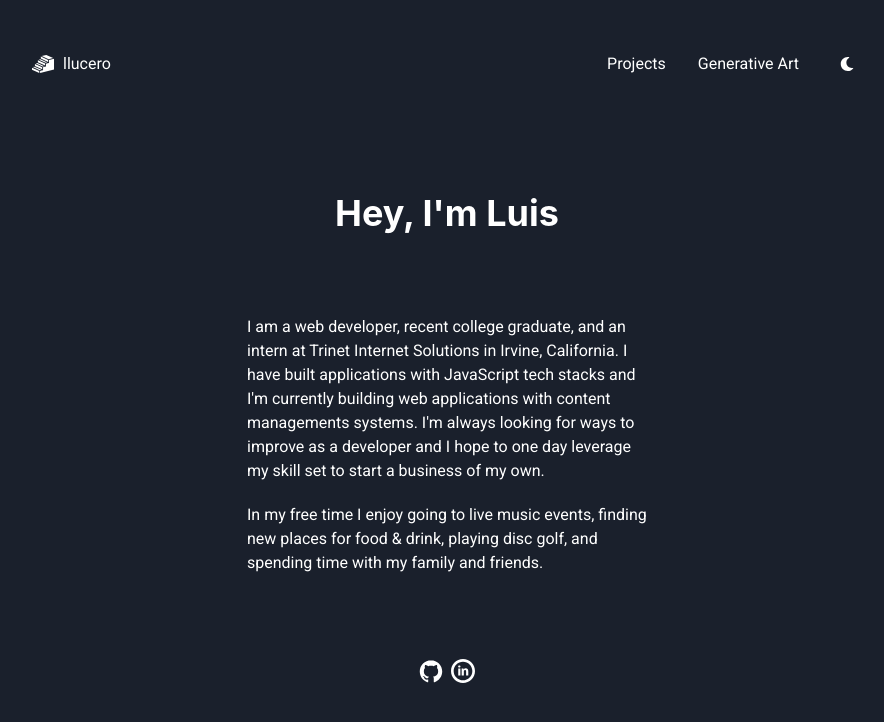
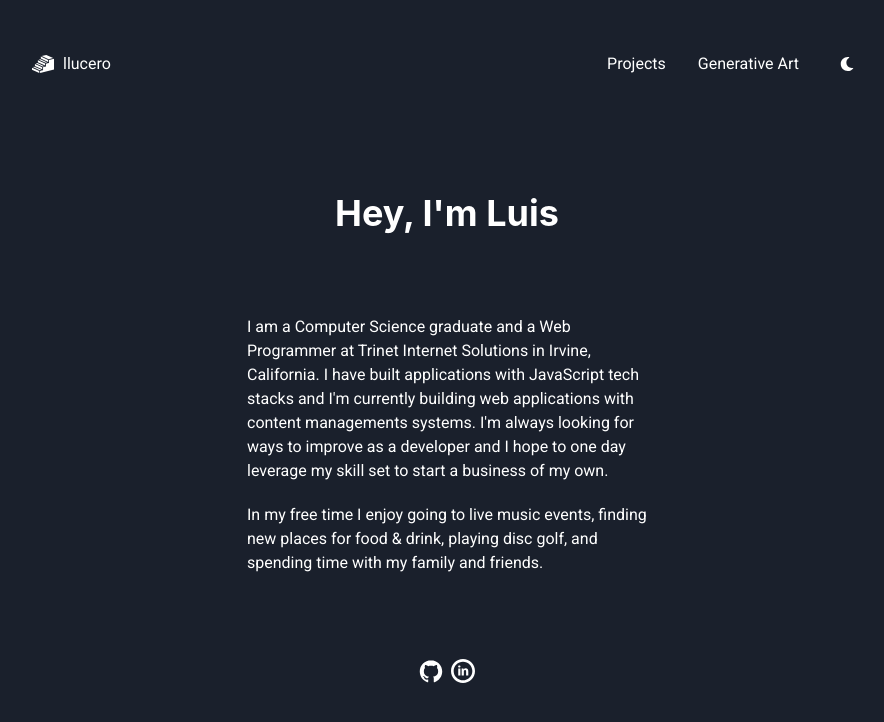
Before and after one commit to clucero36/personal-website, a React (Create React App) app: page / in a window 1280 px wide. Shown: the top 722 px of the page, without its empty margins (193-1077 px from the left). Built offline with nearby package versions, Linux system fonts and the light colour scheme.

Commit message:
padding & summary edit

```diff
--- a/src/App.js
+++ b/src/App.js
@@ -19,7 +19,7 @@ function App() {
         <Box w={['15rem', '25rem']}>
           <VStack spacing={5}>
             <Text>
-              I am a web developer, recent college graduate, and an intern at Trinet Internet Solutions in Irvine, California.
+              I am a Computer Science graduate and a Web Programmer at Trinet Internet Solutions in Irvine, California.
               I have built applications with JavaScript tech stacks and I'm currently building web applications with content managements systems.
               I'm always looking for ways to improve as a developer and I hope to one day leverage my skill set to start a business of my own.
             </Text>
--- a/src/components/Heading.js
+++ b/src/components/Heading.js
@@ -16,7 +16,7 @@ import {
 const Heading = props => {
 
     return (
-        <Box p={['1.5rem 0', '3rem 0']} w={['100%', '65%']} m='0 auto' {...props}>
+        <Box p='3rem 0' w={['95%', '65%']} m='0 auto' {...props}>
             <HStack>
                 <Icon w={6} h={6} as={Gi3DStairs} _hover={{ color: 'green.700' }}/>
                 <Link variant='primary' to='/' as={routerLink}>
```
